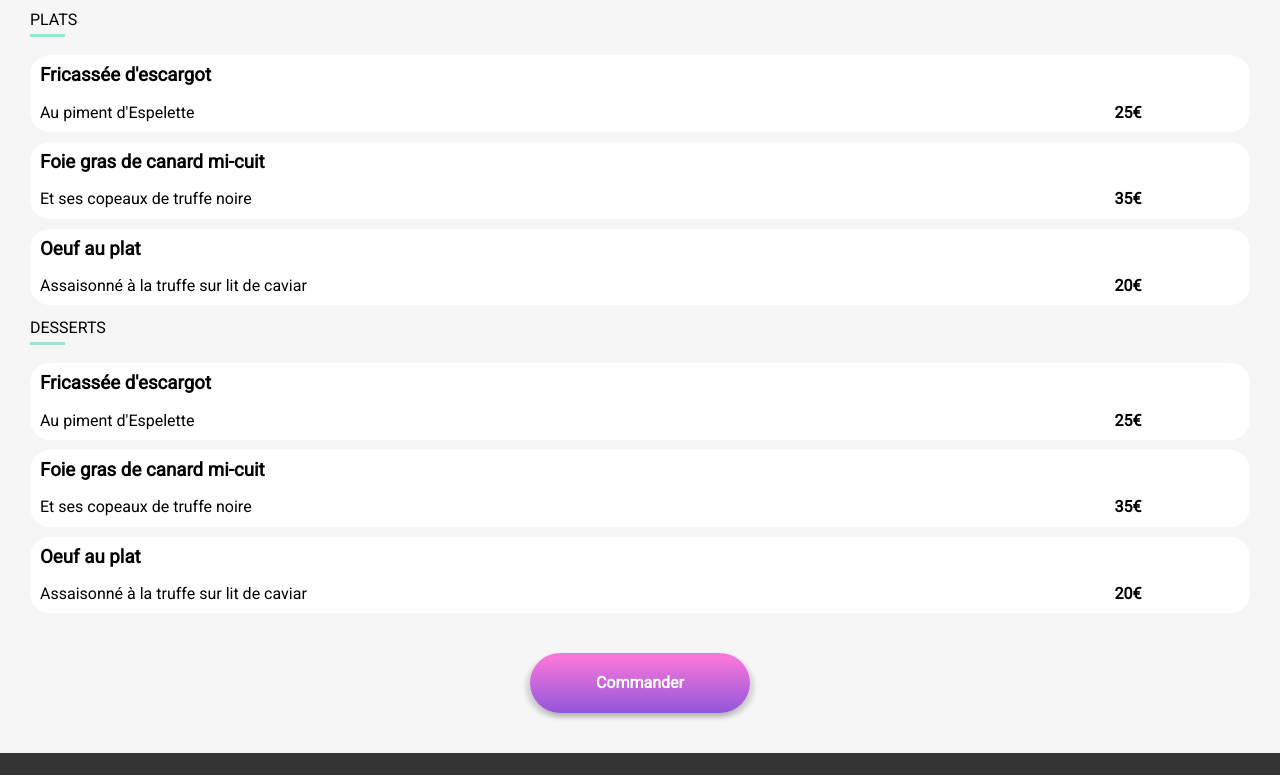
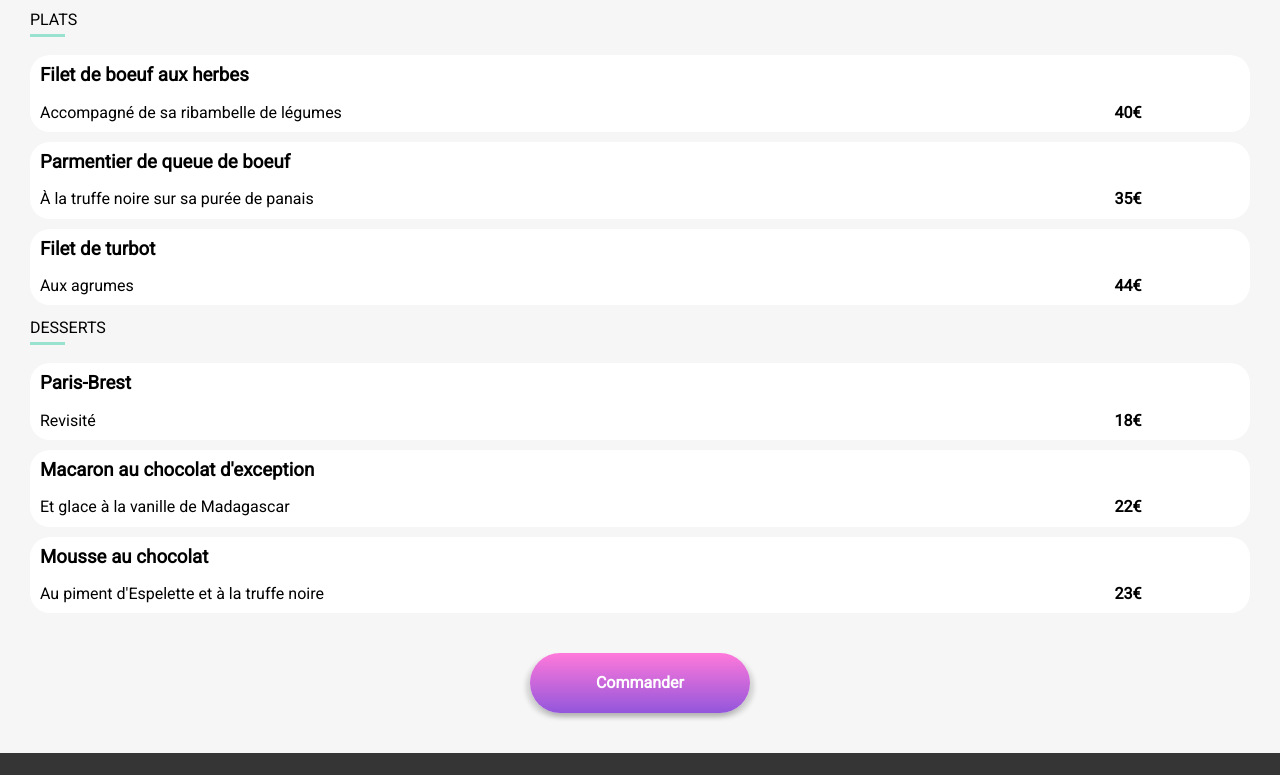
Before and after one commit to zhak5388/OCR_Project_3, a website: page pages/1_la_palette_du_gout.html in a window 1280 px wide. Shown: the part 592-1367 px from the top of the page. Drawn offline with Linux system fonts and the light colour scheme; a web font is replaced by a local one.

Commit message:
Ajout nom des plats et desserts de la page Palette du gout Definition variable de temps pour les animations "coche verte" et "coeur" Correction couleur du blanc sombre sur l'animation coeur

```diff
--- a/SCSS/1_utils/_variables.scss
+++ b/SCSS/1_utils/_variables.scss
@@ -23,8 +23,10 @@ $functionning-button-circle-size:25px;
 $card-restaurant-border-radius:25px;
 $card-restaurant-color-new-box:#75e8d1;
 $card-restaurant-new-box-font-color:#008f69;
+$card-restaurant-percentage-darkening:1%;
 
 $heart-size:25px;
+$heart-filling-animation-time:1s;
 
 $overlap-menupage-illustration:30px;
 
@@ -33,6 +35,7 @@ $margin-between-order-button: 40px;
 //$height-card-dish: 70px; (Depreciated)
 $padding-element-card-dish: 10px;
 
+$dish-selection-animation-time: 1s;
 //PB (Doit certainment faire une fonction)
 $width-dish-price: 20%;
 $max-width-dish-name: 60%;
--- a/SCSS/3_layout/_home.scss
+++ b/SCSS/3_layout/_home.scss
@@ -78,7 +78,7 @@
         {
             display: flex;
             flex-direction: column;
-            gap: 10px;
+            gap: 20px;
         }
 
         h2
@@ -91,22 +91,6 @@
 
 .home-page
 {
-    /*
-    &::after
-    {
-        position: fixed;
-        top:0;
-        left:0;
-        content: "";
-        display: block;
-        width: 100%;
-        height: 100%;
-        background-color: orange;
-        z-index: 10;
-        opacity: 1;
-    }
-    */
-
     &::after
     {
         position: fixed;
@@ -136,7 +120,6 @@
         border: calc($spinner-size * $spinner-arc-proportion) solid lighten($color-primary,30%);
         border-top-color: $color-primary;
         translate:-50% -50%;
-        //transform: translate(-50%,-50%);
         z-index: 11;
 
         animation: spinner $loading-spinner-animation-time forwards;
@@ -170,7 +153,6 @@
     {
         0%
         {
-            //transform: translate(-50%,-50%);
             opacity: 1;
             z-index: 11;
         }
--- a/SCSS/4_components/_card_dish.scss
+++ b/SCSS/4_components/_card_dish.scss
@@ -124,7 +124,7 @@
     //transition: width 1s ease-in-out;
 
     transition-property: width, transform;
-    transition-duration: 1s;
+    transition-duration: $dish-selection-animation-time;
     transition-timing-function: ease-in-out;
 }
 
@@ -139,7 +139,6 @@
     //opacity: 0;
     //transition: opacity 10s ease-in-out;
 
-    //animation: dish_progressive_display 5s forwards;
     &__first
     {
         animation: dish_progressive_display $dish-progressive-display-animation-time forwards;
--- a/SCSS/4_components/_card_restaurant.scss
+++ b/SCSS/4_components/_card_restaurant.scss
@@ -3,7 +3,7 @@
     width: 100%;
     height: 250px;
     border-radius: $card-restaurant-border-radius;
-    background-color: darken($background-primary,1%);
+    background-color: darken($background-primary,$card-restaurant-percentage-darkening);
     box-shadow: 0px 4px 9px rgba(0,0,0,0.10),-3px 0px 9px rgba(0,0,0,0.10), 3px 0px 9px rgba(0,0,0,0.10);
     //@include border;
 
@@ -100,13 +100,13 @@
                     height: $heart-size;
                     width: $heart-size;
 
-                    background-color: $background-primary;
+                    background-color: darken($background-primary,$card-restaurant-percentage-darkening);
                     //background-color: orange;
                     @include heart-zindex(2);
 
                     transform: scaleY(93%);
                     transform-origin: top right;
-                    transition: transform 3s ease-in-out;
+                    transition: transform $heart-filling-animation-time ease-in-out;
                 }
 
                 &__behind
--- a/pages/1_la_palette_du_gout.html
+++ b/pages/1_la_palette_du_gout.html
@@ -73,11 +73,11 @@
                     <div class="menu__subsection__content">
                         <div class="card_dish card_dish__first">
                             <div class="card_dish__name">
-                                <h3>Fricassée d'escargot</h3>
-                                <p>Au piment d'Espelette</p>
+                                <h3>Filet de boeuf aux herbes</h3>
+                                <p>Accompagné de sa ribambelle de légumes</p>
                             </div>
                             <div class="card_dish__price">
-                                <p>25€</p>
+                                <p>40€</p>
                             </div>
                             <div class="card_dish__basket">
                                 <i class="fa-solid fa-circle-check"></i>
@@ -86,8 +86,8 @@
 
                         <div class="card_dish card_dish__second">
                             <div class="card_dish__name">
-                                <h3>Foie gras de canard mi-cuit</h3>
-                                <p>Et ses copeaux de truffe noire</p>
+                                <h3>Parmentier de queue de boeuf</h3>
+                                <p>À la truffe noire sur sa purée de panais</p>
                             </div>
                             <div class="card_dish__price">
                                 <p>35€</p>
@@ -99,26 +99,27 @@
 
                         <div class="card_dish card_dish__third">
                             <div class="card_dish__name">
-                                <h3>Oeuf au plat</h3>
-                                <p>Assaisonné à la truffe sur lit de caviar</p>
+                                <h3>Filet de turbot</h3>
+                                <p>Aux agrumes</p>
                             </div>
                             <div class="card_dish__price">
-                                <p>20€</p>
+                                <p>44€</p>
                             </div>
                             <div class="card_dish__basket">
                                 <i class="fa-solid fa-circle-check"></i>
                             </div>
                         </div>
                     </div>
+
                     <h2 class="menu__subsection__title">Desserts</h2>
                     <div class="menu__subsection__content">
                         <div class="card_dish card_dish__first">
                             <div class="card_dish__name">
-                                <h3>Fricassée d'escargot</h3>
-                                <p>Au piment d'Espelette</p>
+                                <h3>Paris-Brest</h3>
+                                <p>Revisité</p>
                             </div>
                             <div class="card_dish__price">
-                                <p>25€</p>
+                                <p>18€</p>
                             </div>
                             <div class="card_dish__basket">
                                 <i class="fa-solid fa-circle-check"></i>
@@ -127,11 +128,11 @@
 
                         <div class="card_dish card_dish__second">
                             <div class="card_dish__name">
-                                <h3>Foie gras de canard mi-cuit</h3>
-                                <p>Et ses copeaux de truffe noire</p>
+                                <h3>Macaron au chocolat d'exception </h3>
+                                <p>Et glace à la vanille de Madagascar</p>
                             </div>
                             <div class="card_dish__price">
-                                <p>35€</p>
+                                <p>22€</p>
                             </div>
                             <div class="card_dish__basket">
                                 <i class="fa-solid fa-circle-check"></i>
@@ -140,11 +141,11 @@
 
                         <div class="card_dish card_dish__third">
                             <div class="card_dish__name">
-                                <h3>Oeuf au plat</h3>
-                                <p>Assaisonné à la truffe sur lit de caviar</p>
+                                <h3>Mousse au chocolat</h3>
+                                <p> Au piment d'Espelette et à la truffe noire</p>
                             </div>
                             <div class="card_dish__price">
-                                <p>20€</p>
+                                <p>23€</p>
                             </div>
                             <div class="card_dish__basket">
                                 <i class="fa-solid fa-circle-check"></i>
```
Also changed, not shown: CSS/style.css, 1 other file.
